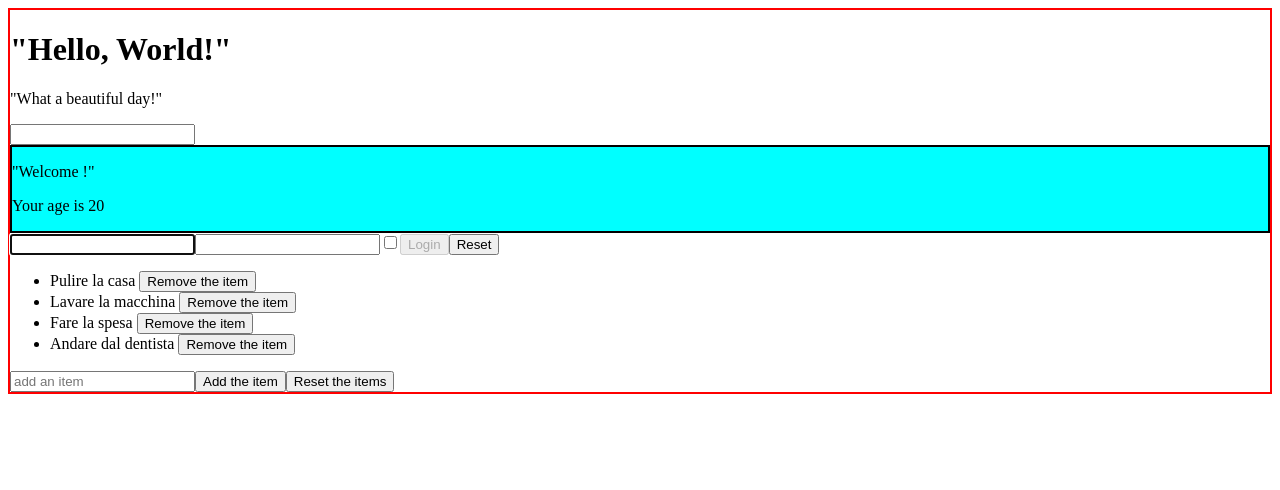
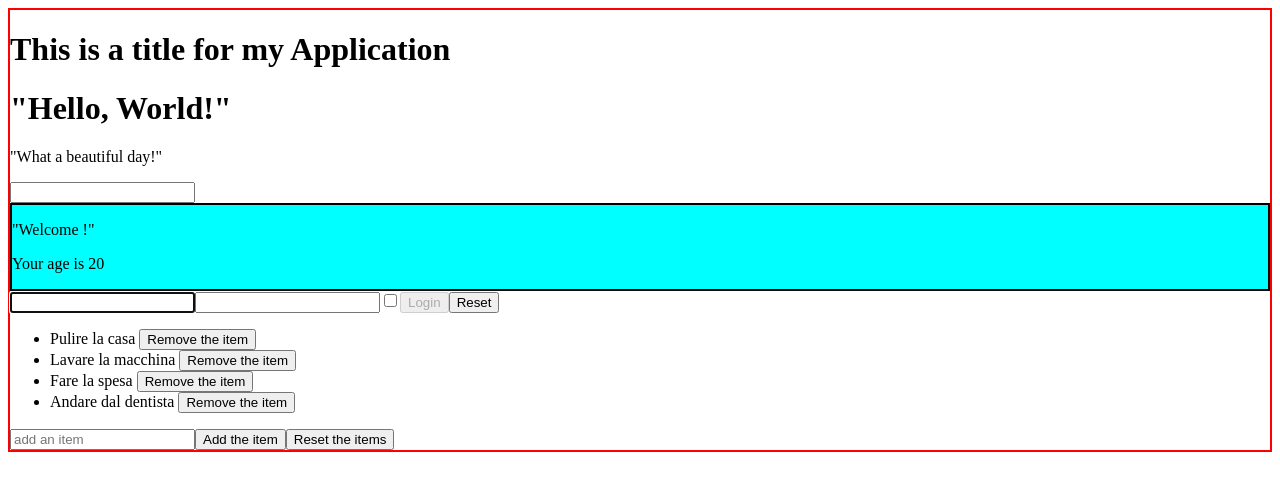
Before and after one commit to EdoGent/React-App, a React (Create React App) app: page / in a window 1280 px wide. Shown: the top 490 px of the page. Built offline with nearby package versions, Linux system fonts and the light colour scheme.

Commit message:
Component-Composition-02 exercise

```diff
--- a/src/Component/App.js
+++ b/src/Component/App.js
@@ -9,7 +9,7 @@ import Container from './Container';
 class App extends React.Component {
     render () {
         return (
-            <Container>
+            <Container title='This is a title for my Application'>
                 <Hello />
                 <InteractiveWelcome />
                 <UncontrolledLogin />
--- a/src/Component/Container.js
+++ b/src/Component/Container.js
@@ -4,6 +4,7 @@ export default class Container extends React.Component {
     render () {
         return (
             <div className='container'>
+                <h1>{this.props.title}</h1>
                 {this.props.children}
             </div>
         )
```
